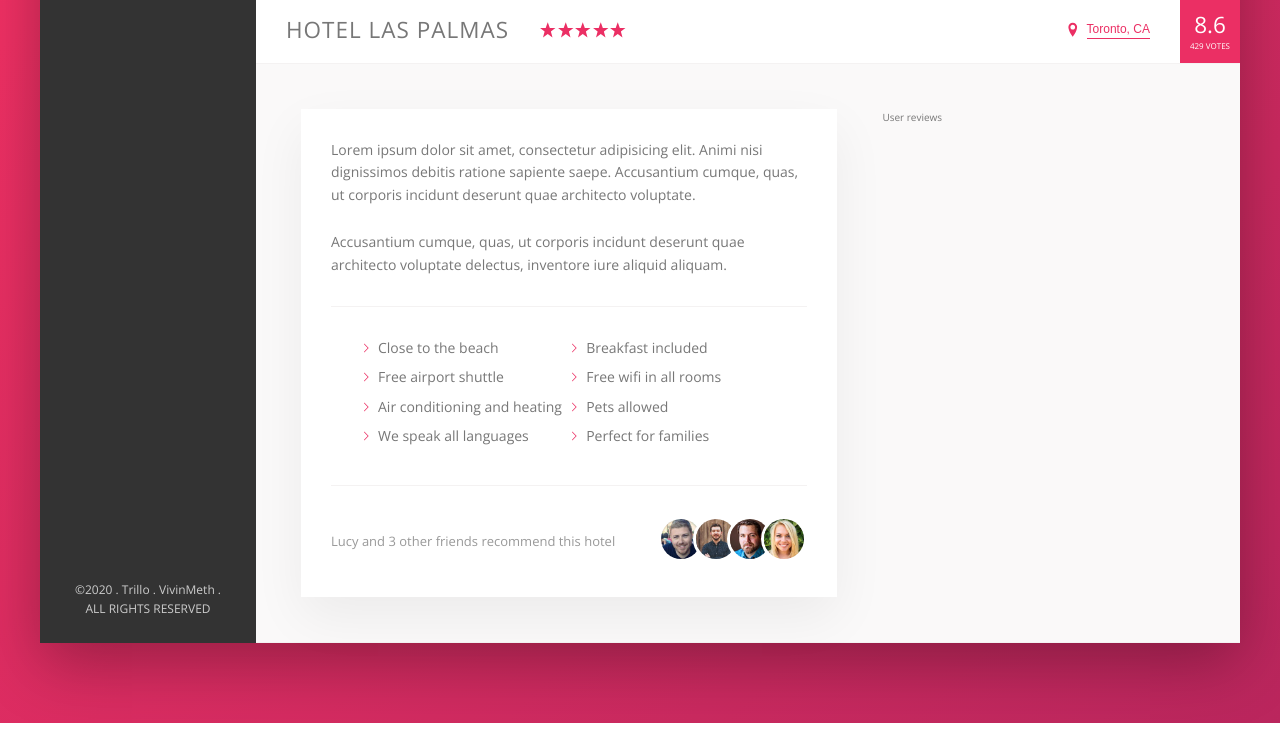
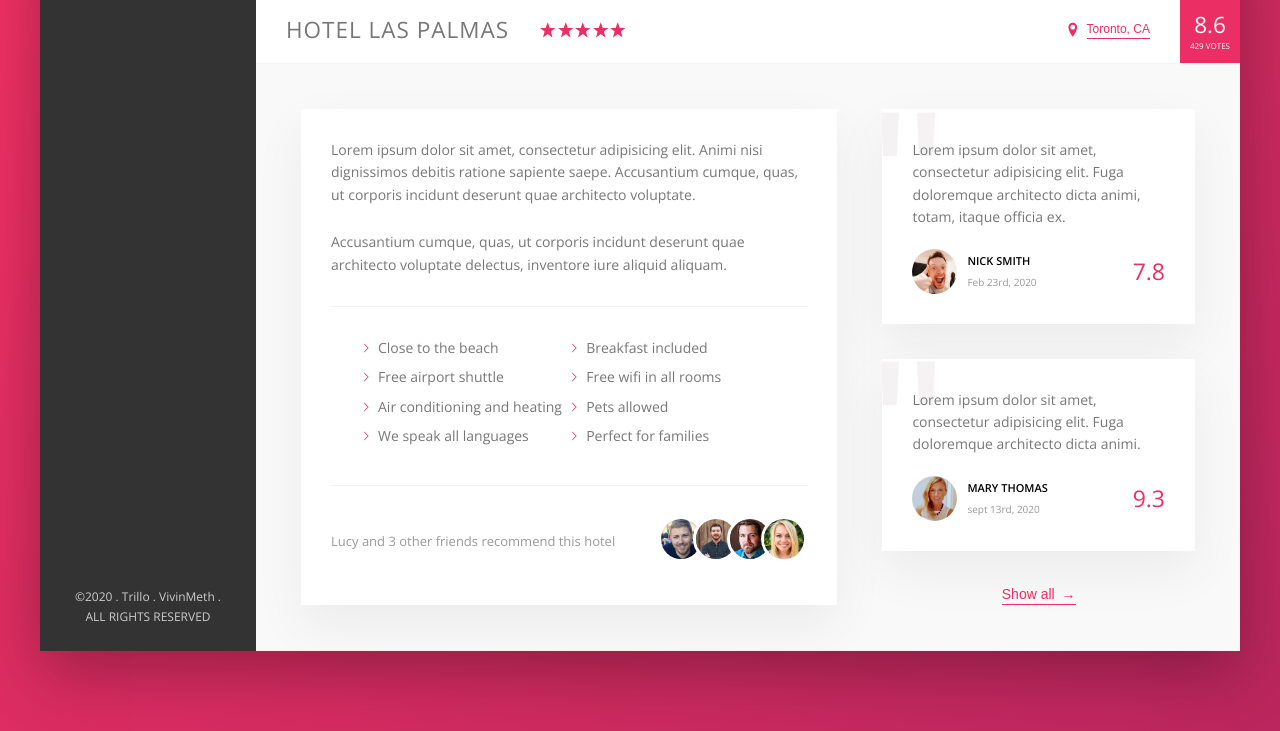
Before and after one commit to vivinmeth/trillo, a website: page index.html in a window 1280 px wide. Shown: the part 538-1269 px from the top of the page. Drawn offline with nearby package versions, Linux system fonts and the light colour scheme.

Commit message:
hotel reviews done

```diff
--- a/index.html
+++ b/index.html
@@ -155,7 +155,36 @@
                             </div>
                         </div>
                     </div>
-                    <div class="user-reviews">User reviews</div>
+                    <div class="user-reviews">
+                        <figure class="review">
+                            <blockquote class="review__text">
+                                Lorem ipsum dolor sit amet, consectetur adipisicing elit. Fuga doloremque architecto dicta animi, totam, itaque officia ex.
+                            </blockquote>
+                            <figcaption class="review__user">
+                                <img src="img/user-1.jpg" alt="User 1" class="review__photo">
+                                <div class="review__user-box">
+                                    <p class="review__user-name">Nick Smith</p>
+                                    <p class="review__user-date">Feb 23rd, 2020</p>
+                                </div>
+                                <div class="review__rating">7.8</div>
+                            </figcaption>
+                        </figure>
+                        <figure class="review">
+                            <blockquote class="review__text">
+                                Lorem ipsum dolor sit amet, consectetur adipisicing elit. Fuga doloremque architecto dicta animi.
+                            </blockquote>
+                            <figcaption class="review__user">
+                                <img src="img/user-2.jpg" alt="User 1" class="review__photo">
+                                <div class="review__user-box">
+                                    <p class="review__user-name">Mary thomas</p>
+                                    <p class="review__user-date">sept 13rd, 2020</p>
+                                </div>
+                                <div class="review__rating">9.3</div>
+                            </figcaption>
+                        </figure>
+
+                        <button class="btn-inline">Show all <span>&rarr;</span></button>
+                    </div>
                 </div>
             </main>
         </div>
--- a/sass/_components.scss
+++ b/sass/_components.scss
@@ -269,8 +269,19 @@
   cursor: pointer;
   transition: all .2s;
 
+  & span{
+    margin-left: 3px;
+    transition: margin-left .2s;
+  }
+
+
+
   &:hover{
     color:var(--color-grey-dark-1);
+
+    span{
+      margin-left: 8px;
+    }
 
   }
 
@@ -364,3 +375,66 @@
   }
 
 }
+
+.review{
+  background-color: #fff;
+  box-shadow: var(--shadow-light);
+  padding: 3rem;
+  margin-bottom: 3.5rem;
+  overflow: hidden;
+  position: relative;
+
+
+
+
+  &__text{
+    margin-bottom: 2rem;
+    z-index: 10;
+    position: relative;
+  }
+
+  &__user{
+
+    display: flex;
+    align-items: center;
+
+    &-box{
+      margin-right: auto;
+    }
+    &-name{
+      color: #000;
+      text-transform: uppercase;
+      font-size: 1.1rem;
+      font-weight: 600;
+      margin-bottom: .4rem;
+    }
+    &-date{
+      font-size: 1rem;
+      color: var(--color-grey-dark-3)
+    }
+  }
+
+  &__rating{
+    font-size: 2.3rem;
+    color: var(--color-primary);
+  }
+
+  &__photo{
+    height: 4.5rem;
+    width: 4.5rem;
+    border-radius: 50%;
+    margin-right: 1rem;
+  }
+
+  &::before{
+    content: "\0022";
+    position: absolute;
+    top: -2.75rem;
+    left: -1rem;
+    line-height: 1;
+    font-size: 20rem;
+    color: var(--color-grey-light-2);
+    font-family: sans-serif;
+    z-index: 1;
+  }
+}
--- a/sass/_layout.scss
+++ b/sass/_layout.scss
@@ -45,10 +45,10 @@
   padding: 4.5rem;
   background-color: var(--color-grey-light-1);
   border-bottom: var(--line);
+  font-size: 1.4rem;
 }
 
 .description{
-  font-size: 1.4rem;
   background-color: #fff;
   box-shadow: var(--shadow-light);
   padding: 3rem;
@@ -58,4 +58,9 @@
 
 .user-reviews{
   flex: 1;
+
+  display: flex;
+  flex-direction: column;
+  align-items: center;
+
 }
```
Also changed, not shown: css/style.css.
